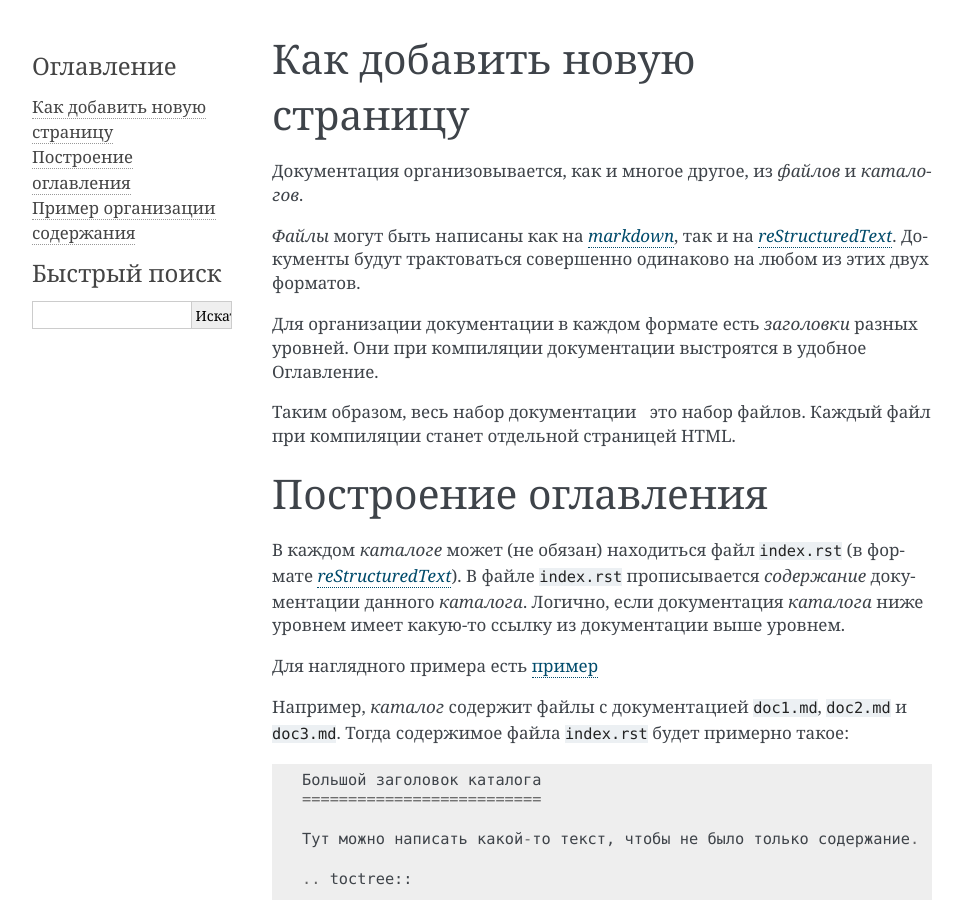
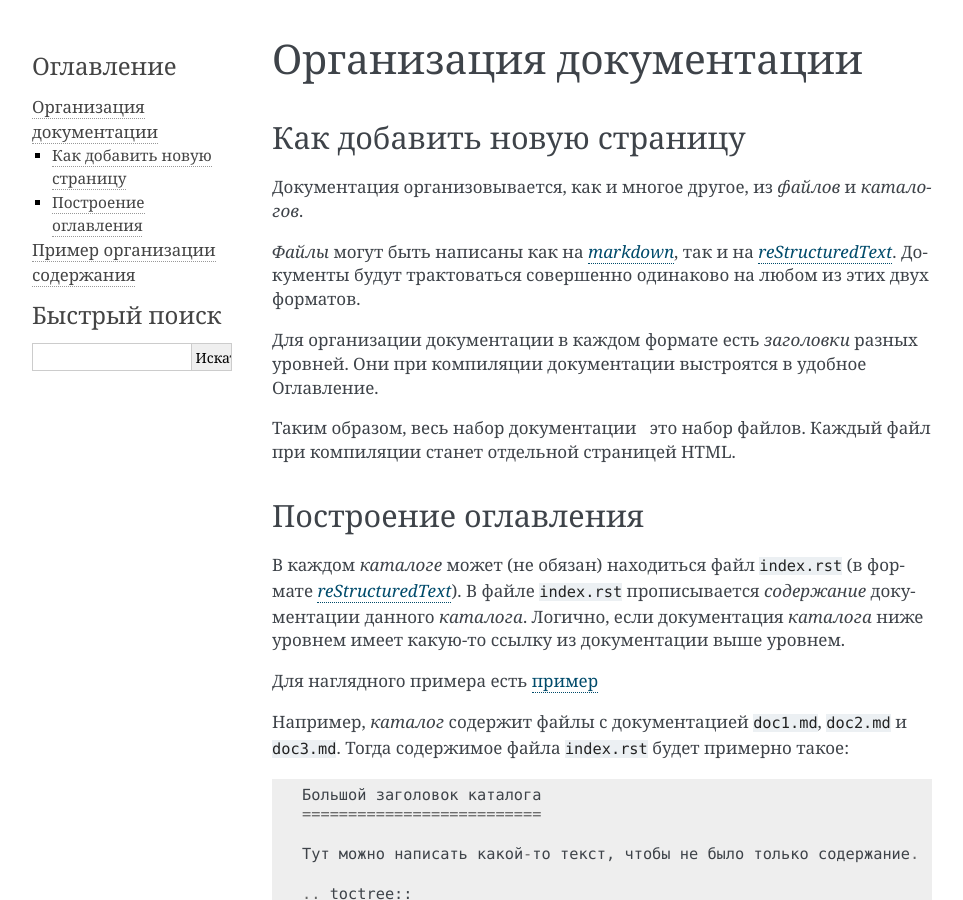
Before and after one commit to joinrpg/joinrpg-docs, a Sphinx documentation site: the page built from docs/howto-doc.md, in a window 1280 px wide and 900 px high. Shown: the whole window, without its empty margins (148-1111 px from the left). Built offline with Sphinx 7.4.7, drawn with Linux system fonts in a browser that asks for light colours.

Commit message:
Moving howto's headers to subheaders

```diff
--- a/docs/howto-doc.md
+++ b/docs/howto-doc.md
@@ -1,4 +1,5 @@
-# Как добавить новую страницу
+# Организация документации
+## Как добавить новую страницу
 
 Документация организовывается, как и многое другое, из *файлов* и *каталогов*.
 
@@ -8,7 +9,7 @@
 
 Таким образом, весь набор документации &nbsp; это набор файлов. Каждый файл при компиляции станет отдельной страницей HTML.
 
-# Построение оглавления
+## Построение оглавления
 
 В каждом *каталоге* может (не обязан) находиться файл `index.rst` (в формате [_reStructuredText_](https://ru.wikipedia.org/wiki/ReStructuredText)).
 В файле `index.rst` прописывается *содержание* документации данного *каталога*. Логично, если документация *каталога* ниже уровнем имеет какую-то ссылку из документации выше уровнем.
```
